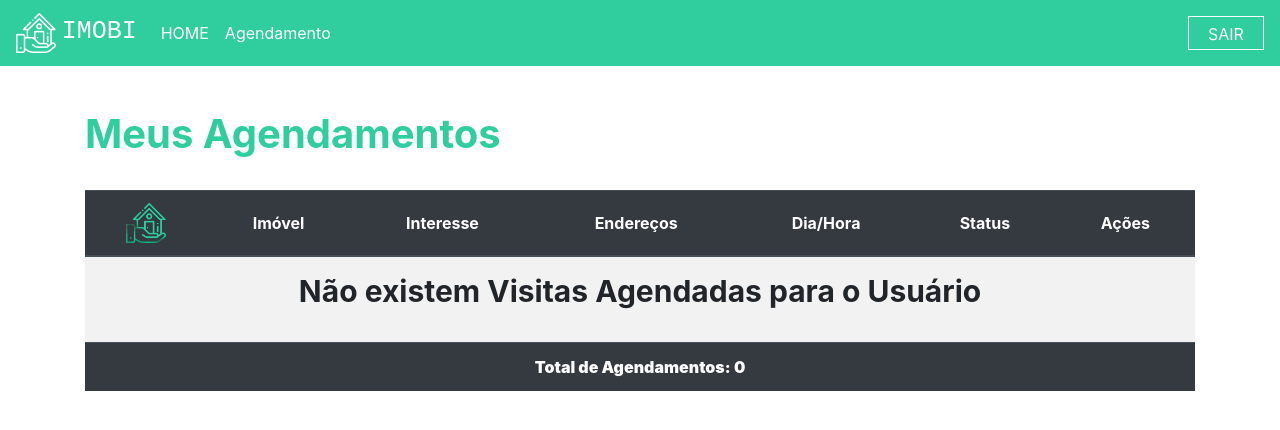
After one commit to aguiardafa/projeto-imobiliaria, a Django app: page /agendamentos in a window 1280 px wide. The commit adds this page. Shown: the top 430 px of the page. Run offline with Django 4.2, Linux system fonts and the light colour scheme; the visitor is signed in with stand-in values (Sample User, id 1); data that the repository does not hold is empty.

Commit message:
feat(plataforma): implementa view agendamentos, sua página html e sua URL de acesso

```diff
--- /dev/null
+++ b/plataforma/templates/agendamentos.html
@@ -0,0 +1,92 @@
+{% extends 'base.html' %}
+
+{% load static %}
+
+{% block 'head' %}
+<link rel="stylesheet" href="{% static 'plataforma/css/home.css' %}">
+{% endblock  %}
+
+{% block 'titulo' %}IMOBI - Meus Agendamentos{% endblock %}
+
+{% block 'body' %}
+<div class="container">
+    <br>
+    <div style="text-align: left">
+        <h3 class="titulo_especificacao">Meus Agendamentos</h3>
+    </div>
+    <br>
+    <table class="table table-striped table-hover">
+        <thead class="thead-dark">
+        <tr>
+            <th scope="col" class="td_agendamentos"><img width="40" src="{% static 'favicon.png' %}"></th>
+            <th scope="col" class="td_agendamentos">Imóvel</th>
+            <th scope="col" class="td_agendamentos">Interesse</th>
+            <th scope="col" class="td_agendamentos">Endereços</th>
+            <th scope="col" class="td_agendamentos">Dia/Hora</th>
+            <th scope="col" class="td_agendamentos">Status</th>
+            <th scope="col" class="td_agendamentos">Ações</th>
+        </tr>
+        </thead>
+        <tbody>
+        {% if not visitas %}
+        <tr>
+            <td COLSPAN="7" class="td_agendamentos">
+                <p class="especificacao">Não existem Visitas Agendadas para o Usuário</p>
+            </td>
+        </tr>
+        {% endif %}
+        {% for visita in visitas %}
+        <tr>
+            <th scope="row" class="td_agendamentos">
+                <img width="80" height="60" src="{{visita.imovel.imagens.all.0}}">
+            </th>
+            <td class="td_agendamentos">
+                {% if visita.imovel.tipo_imovel == "A" %}
+                <b>Apartamento</b>
+                {% endif %}
+                {% if visita.imovel.tipo_imovel == "C" %}
+                <b>Casa</b>
+                {% endif %}
+            </td>
+            <td class="td_agendamentos">
+                {% if visita.imovel.tipo == "A" %}
+                <b>Alugar</b>
+                {% endif %}
+                {% if visita.imovel.tipo == "V" %}
+                <b>Comprar</b>
+                {% endif %}
+            </td>
+            <td class="td_agendamentos">
+                <a class="a_agendamentos" href="{% url 'imovel' visita.imovel.id %}">
+                    {{visita.imovel.rua}}, {{visita.imovel.cidade}}
+                </a>
+            </td>
+            <td class="td_agendamentos">{{visita.dia}}/{{visita.horario}}</td>
+            <td class="td_agendamentos">
+                {% if visita.status == "A" %}
+                <span class="badge badge-info">Agendado</span>
+                {% endif %}
+                {% if visita.status == "F" %}
+                <span class="badge badge-success">Finalizado</span>
+                {% endif %}
+                {% if visita.status == "C" %}
+                <span class="badge badge-danger">Cancelado</span>
+                {% endif %}
+            </td>
+            <td class="td_agendamentos">
+                <a href="" class="btn btn-danger {% if not visita.status == 'A' %} disabled {% endif %}">CANCELAR</a>
+            </td>
+        </tr>
+        {% endfor %}
+        </tbody>
+        <tfoot class="thead-dark">
+        <tr>
+            <th scope="row" colspan="7" class="td_agendamentos">
+                <b>Total de Agendamentos: {{ total_visitas }}</b>
+            </th>
+        </tr>
+        </tfoot>
+    </table>
+    <br>
+</div>
+{% endblock  %}
--- a/plataforma/urls.py
+++ b/plataforma/urls.py
@@ -7,4 +7,5 @@ urlpatterns = [
     path('', views.home, name="home"),
     path('imovel/<str:id>', views.imovel, name="imovel"),
     path('agendar_visitas', views.agendar_visitas, name="agendar_visitas"),
+    path('agendamentos', views.agendamentos, name="agendamentos"),
 ]
--- a/plataforma/views.py
+++ b/plataforma/views.py
@@ -59,3 +59,8 @@ def agendar_visitas(request):
     )
     visita.save()
     return redirect('/agendamentos')
+
+
+def agendamentos(request):
+    visitas = Visita.objects.filter(usuario=request.user)
+    return render(request, "agendamentos.html", {'visitas': visitas, 'total_visitas': visitas.count()})
--- a/templates/static/plataforma/css/home.css
+++ b/templates/static/plataforma/css/home.css
@@ -71,6 +71,14 @@
     font-size: 40px;
 }
 
+.titulo_especificacao_tipo{
+    align-self: center;
+    margin-inline: auto;
+    font-weight: bold;
+    margin-top: 20px;
+    font-size: 40px;
+}
+
 .especificacao{
     font-size: 30px;
     font-weight: bold;
@@ -106,3 +114,17 @@
     text-decoration: none;
     color: white;
 }
+
+.a_agendamentos{
+    color: #30CD9E;
+}
+
+.a_agendamentos:hover{
+    text-decoration: none;
+    color: black;
+}
+
+.td_agendamentos{
+    text-align: center;
+    vertical-align: middle !important;
+}
```
